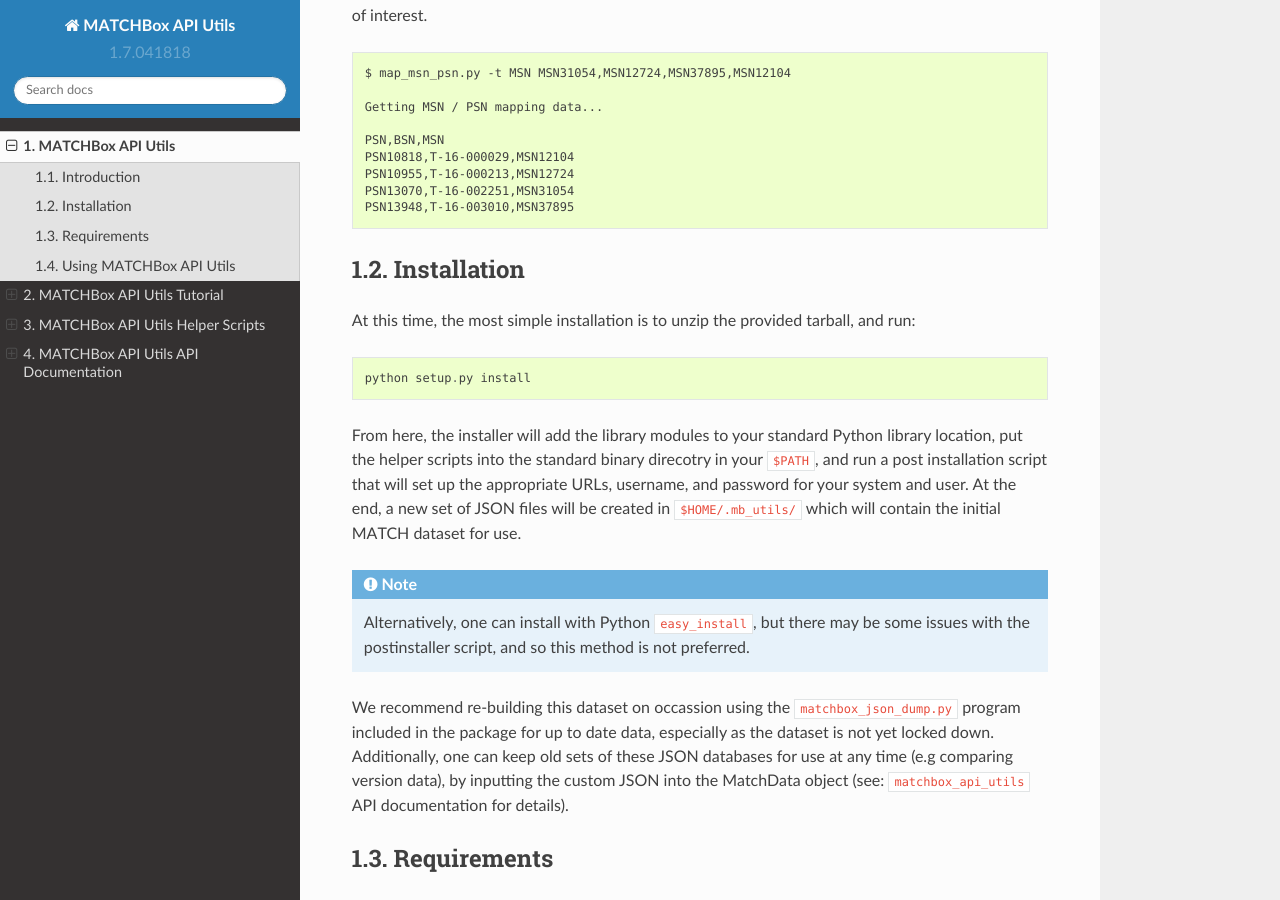
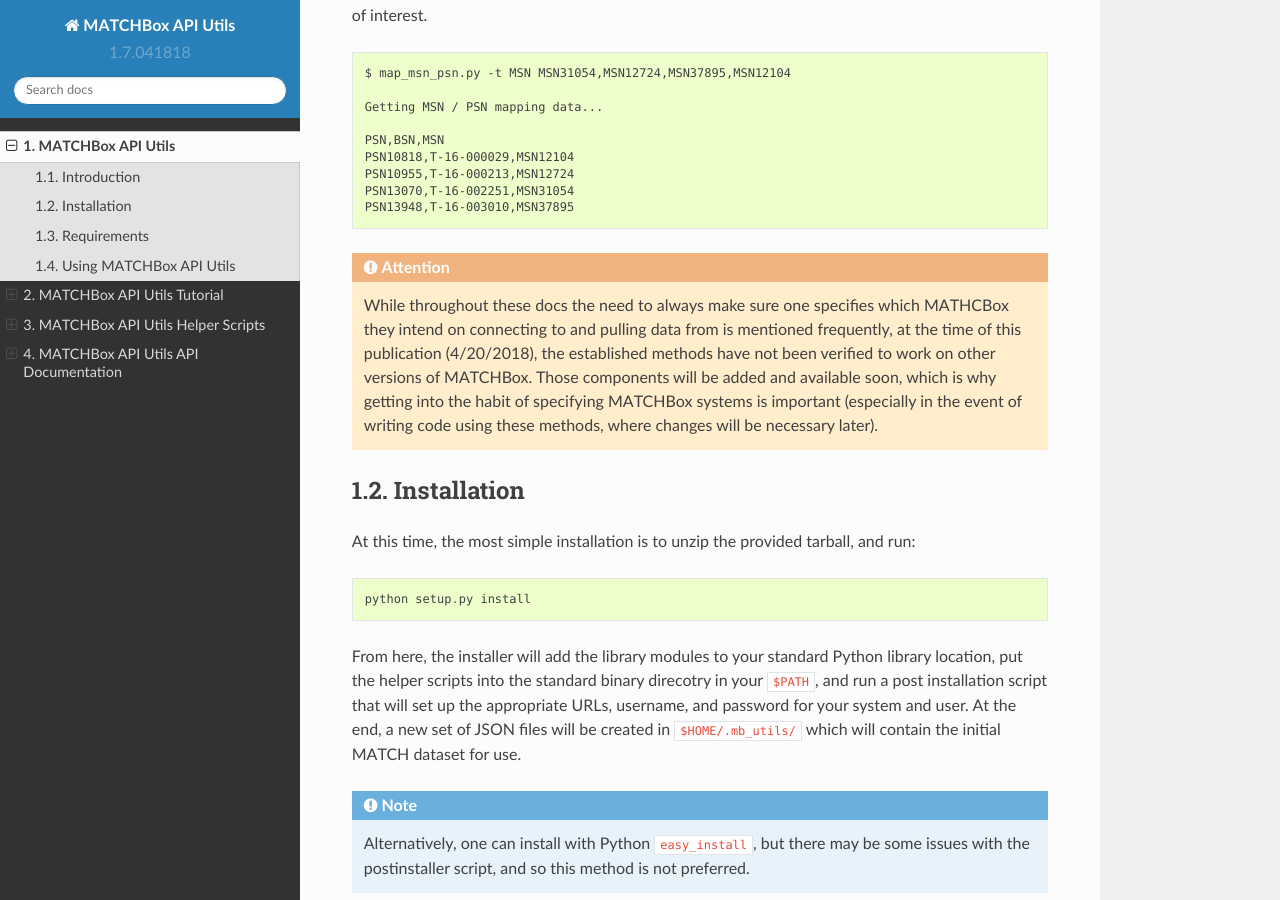
Before and after one commit to FNL-MoCha/matchbox_api_utils, a Sphinx documentation site: the page built from doc/intro.rst, in a window 1280 px wide and 900 px high, scrolled down 762 px. Built offline with Sphinx 7.4.7 and the Read the Docs theme 2.0.0, drawn with Linux system fonts in a browser that asks for light colours.

Commit message:
Added note about future MATCHBoxes

```diff
--- a/doc/intro.rst
+++ b/doc/intro.rst
@@ -40,6 +40,15 @@
     PSN10955,T-16-000213,MSN12724
     PSN13070,T-16-002251,MSN31054
     PSN13948,T-16-003010,MSN37895
+
+.. attention::
+    While throughout these docs the need to always make sure one specifies which
+    MATHCBox they intend on connecting to and pulling data from is mentioned
+    frequently, at the time of this publication (4/20/2018), the established
+    methods have not been verified to work on other versions of MATCHBox.  Those
+    components will be added and available soon, which is why getting into the
+    habit of specifying MATCHBox systems is important (especially in the event of
+    writing code using these methods, where changes will be necessary later).
 
 
 Installation
```
